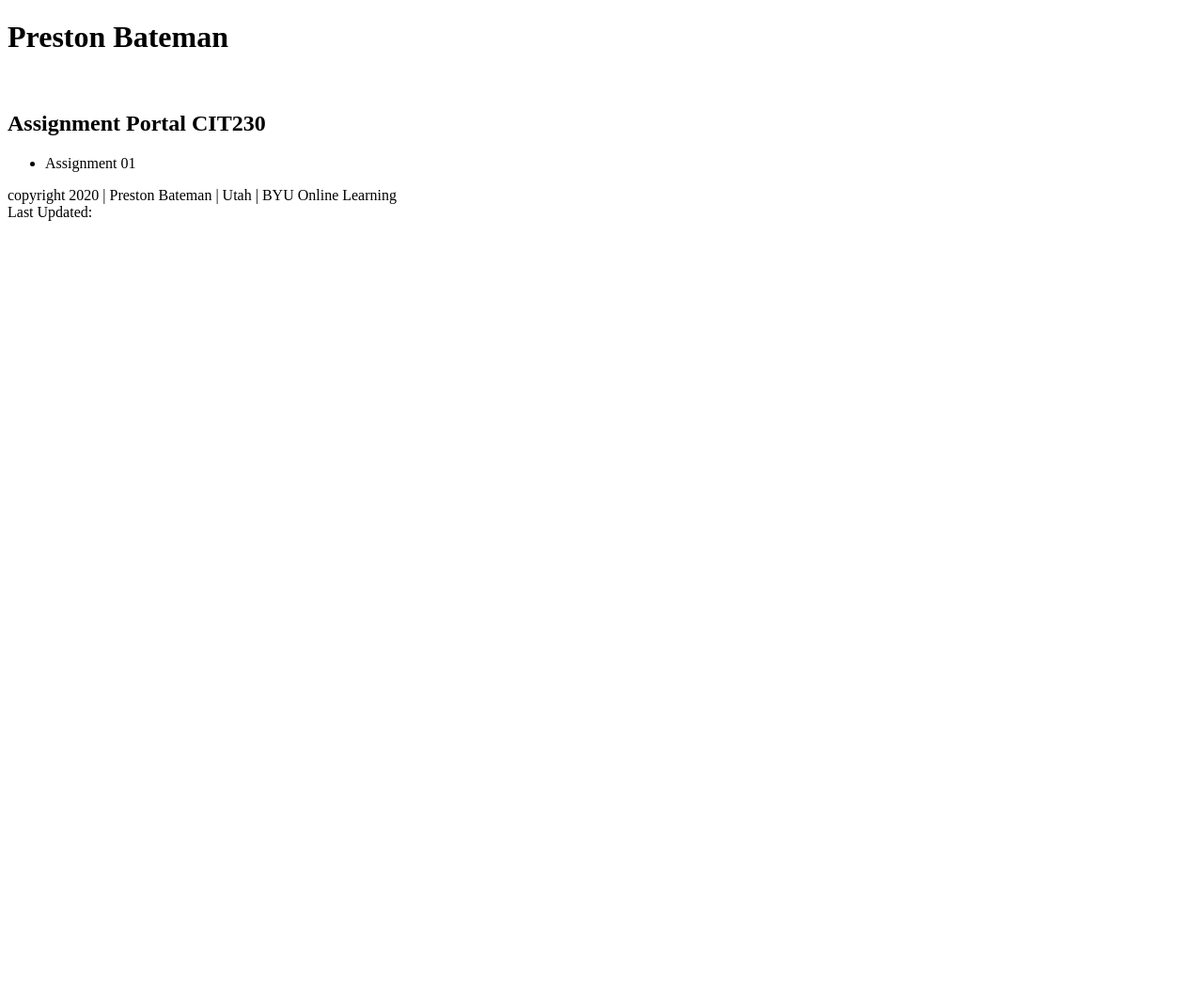
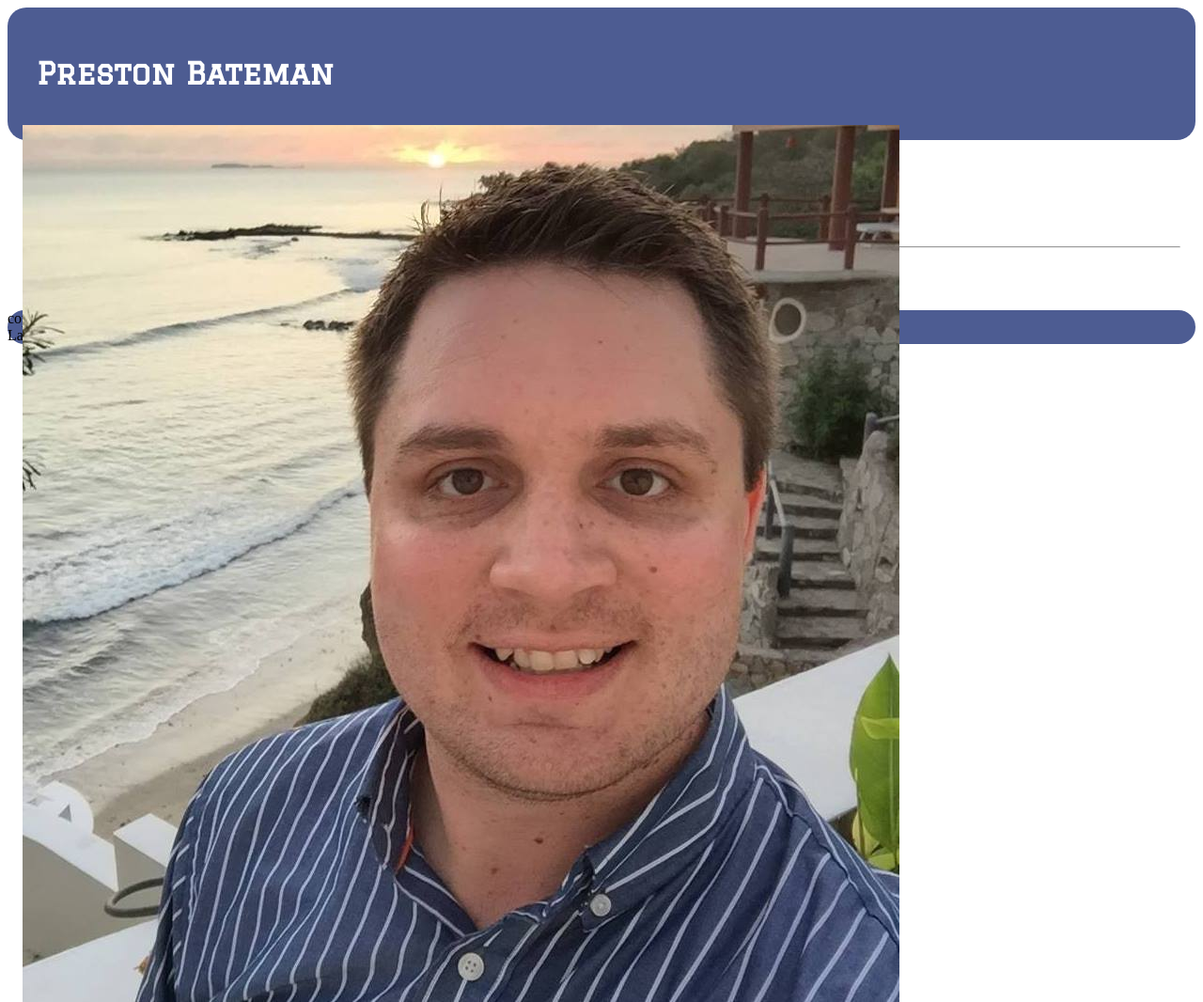
Before and after one commit to bateman-preston/bateman-preston.gethub.io, a plain HTML site: page index.html in a window 1280 px wide. Shown: the whole page at 94% size. Before the commit the page ends 800 px from the top, so only its background shows below. Drawn offline with Linux system fonts and the light colour scheme.

Commit message:
initial commit

```diff
--- a/index.html
+++ b/index.html
@@ -4,7 +4,7 @@
 <meta charset="utf-8">
 
 <title>Assignment Portal | Preston Bateman | CIT230</title>
-
+<link rel="stylesheet" href="styles.css">
 <script>
 
 </script>
@@ -16,18 +16,18 @@
         <h1>
             Preston Bateman
         </h1>
-        <img src="" alt="">
+        <img src="myself.jpg" alt="A Picture of Me">
     </header>
     <section>
         <h2>Assignment Portal CIT230</h2>
-        </hr>
+        <hr>
         <ul>
             <li><a>Assignment 01</a></li>
         </ul>
     </section>
     <footer>
-        <div>
-           copyright 2020 | Preston Bateman | Utah | BYU Online Learning
+        <div id="footertext">
+           copyright 2020 | Preston Bateman | Utah | <a href="https://www.byui.edu/online">BYU Online Learning</a>
         </div>
         <div>Last Updated: </div>
     </footer>
--- /dev/null
+++ b/styles.css
@@ -0,0 +1,26 @@
+@import url('https://fonts.googleapis.com/css?family=Graduate|PT+Sans&display=swap');
+h1,h2, h3, h4, h5, h6 {
+    color: white;
+    font-family: 'Graduate';
+    padding: 15px
+}
+header{
+    background-color: #4D5C92;
+    border-radius: 20px;
+    padding: 1em 1em;
+}
+section{
+    padding: 1em;
+}
+footer{
+    background-color: #4D5C92;
+    border-radius: 20px;
+
+}
+img{
+    position: absolute;
+
+}
+.footertext{
+    color: white;
+}
```
Also changed, not shown: myself.jpg (added), 1 other file.
